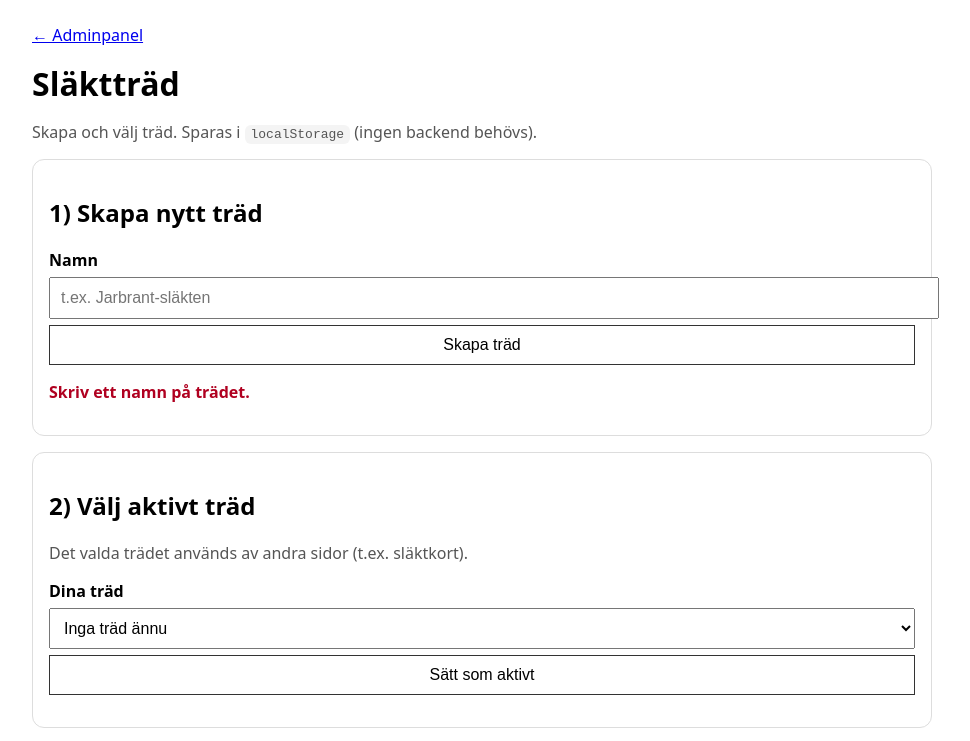
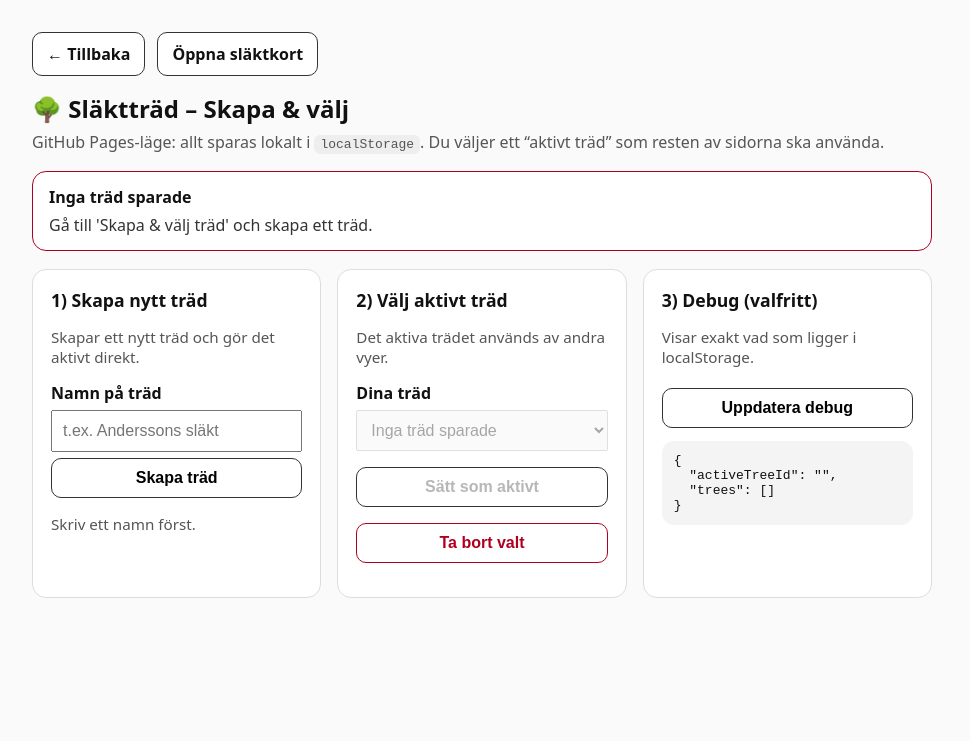
Before and after one commit to Jarbrant/Sl-ktkort, a plain HTML site: page app/trees.html in a window 1280 px wide. Both pictures are taken after a click on the button "Skapa träd". Shown: the top 741 px of the page, without its empty margins (158-1128 px from the left). Drawn offline with Linux system fonts and the light colour scheme.

Commit message:
Update trees.html

```diff
--- a/app/trees.html
+++ b/app/trees.html
@@ -3,86 +3,168 @@
 <head>
   <meta charset="utf-8" />
   <meta name="viewport" content="width=device-width, initial-scale=1" />
-  <title>Släktträd – skapa & välj</title>
+  <title>Släktträd – Skapa & välj</title>
+
   <style>
-    body { font-family: system-ui, Arial, sans-serif; padding: 24px; max-width: 900px; margin: 0 auto; }
-    a { display:inline-block; margin-bottom: 16px; }
-    h1 { margin: 0 0 6px; }
-    .muted { color:#555; }
-    .card { border:1px solid #ddd; border-radius:12px; padding:16px; margin-top: 16px; }
-    label { display:block; margin-top: 12px; font-weight: 800; }
-    input, select, button { width:100%; padding:10px; margin-top:6px; font-size:1rem; }
-    button { border:1px solid #333; background:#fff; cursor:pointer; }
-    .row { display:grid; grid-template-columns: 1fr 1fr; gap: 12px; }
-    @media (max-width: 700px) { .row { grid-template-columns: 1fr; } }
-    .ok { font-weight: 800; }
-    .error { color:#b00020; font-weight: 800; }
-    code { background:#f4f4f4; padding:2px 6px; border-radius:6px; }
+    body {
+      font-family: system-ui, Arial, sans-serif;
+      margin: 0;
+      padding: 32px 20px;
+      background: #fafafa;
+      color: #111;
+    }
+    .container { max-width: 900px; margin: 0 auto; }
+    a { color: inherit; text-decoration: none; }
+    .topnav { display:flex; gap:12px; flex-wrap: wrap; align-items:center; margin-bottom: 16px; }
+    .topnav a {
+      display:inline-block;
+      border:1px solid #333;
+      border-radius: 10px;
+      padding: 10px 14px;
+      background:#fff;
+      font-weight: 600;
+    }
+    .topnav a:hover { background:#f0f0f0; }
+
+    h1 { margin: 0 0 6px; font-size: 1.5rem; }
+    .muted { color:#555; margin: 0 0 18px; }
+
+    .grid { display:grid; grid-template-columns: repeat(auto-fit, minmax(280px, 1fr)); gap:16px; }
+    .card {
+      background:#fff;
+      border:1px solid #ddd;
+      border-radius:14px;
+      padding:18px;
+    }
+    .card h2 { margin: 0 0 10px; font-size: 1.1rem; }
+    label { display:block; font-weight:700; margin-top: 10px; }
+    input, select, button {
+      width:100%;
+      padding: 10px;
+      margin-top: 6px;
+      font-size: 1rem;
+      box-sizing: border-box;
+    }
+    button {
+      border:1px solid #333;
+      background:#fff;
+      cursor:pointer;
+      border-radius: 10px;
+      font-weight: 700;
+    }
+    button:hover { background:#f0f0f0; }
+    button.danger { border-color:#b00020; color:#b00020; }
+    button.danger:hover { background:#fff0f0; }
+
+    .status {
+      border-radius: 14px;
+      padding: 14px 16px;
+      border:1px solid #ddd;
+      background:#fff;
+      margin: 14px 0 18px;
+    }
+    .status.ok { border-color: #1b5e20; }
+    .status.err { border-color: #b00020; }
+    .statusTitle { font-weight: 900; margin: 0 0 6px; }
+    .statusText { margin: 0; color:#333; }
+
+    .row { display:flex; gap:10px; flex-wrap: wrap; align-items:center; }
+    .row > * { flex: 1; min-width: 160px; }
+    .small { font-size: 0.95rem; color:#555; }
+    code { background:#eee; padding:2px 6px; border-radius:6px; }
+    pre { background:#f4f4f4; padding:12px; border-radius:12px; overflow:auto; }
   </style>
 </head>
+
 <body>
-  <a href="./index.html">← Adminpanel</a>
+  <div class="container">
+    <div class="topnav">
+      <!-- docs-root: index ligger i samma mapp -->
+      <a href="./index.html">← Tillbaka</a>
+      <a href="./slaktkort.html">Öppna släktkort</a>
+    </div>
 
-  <h1>Släktträd</h1>
-  <p class="muted">Skapa och välj träd. Sparas i <code>localStorage</code> (ingen backend behövs).</p>
+    <h1>🌳 Släktträd – Skapa & välj</h1>
+    <p class="muted">
+      GitHub Pages-läge: allt sparas lokalt i <code>localStorage</code>.
+      Du väljer ett “aktivt träd” som resten av sidorna ska använda.
+    </p>
 
+    <!-- Statusruta (du bad om en “ruta” som visar att träd saknas) -->
+    <div id="statusBox" class="status">
+      <p class="statusTitle" id="statusTitle">Status</p>
+      <p class="statusText" id="statusText">Laddar…</p>
+    </div>
+
+    <div class="grid">
       <div class="card">
         <h2>1) Skapa nytt träd</h2>
+        <p class="small">Skapar ett nytt träd och gör det aktivt direkt.</p>
 
-    <label for="name">Namn</label>
-    <input id="name" placeholder="t.ex. Jarbrant-släkten" />
+        <label for="treeName">Namn på träd</label>
+        <input id="treeName" placeholder="t.ex. Anderssons släkt" />
 
         <button id="createBtn" type="button">Skapa träd</button>
-    <p id="createMsg" class="muted" aria-live="polite"></p>
+
+        <p class="small" id="createMsg" aria-live="polite"></p>
       </div>
 
       <div class="card">
         <h2>2) Välj aktivt träd</h2>
-    <p class="muted">Det valda trädet används av andra sidor (t.ex. släktkort).</p>
+        <p class="small">Det aktiva trädet används av andra vyer.</p>
 
         <label for="treeSelect">Dina träd</label>
         <select id="treeSelect"></select>
 
+        <div class="row" style="margin-top:10px;">
           <button id="setActiveBtn" type="button">Sätt som aktivt</button>
-    <p id="activeMsg" class="muted" aria-live="polite"></p>
+          <button id="deleteBtn" class="danger" type="button">Ta bort valt</button>
+        </div>
+
+        <p class="small" id="selectMsg" aria-live="polite"></p>
       </div>
 
       <div class="card">
         <h2>3) Debug (valfritt)</h2>
-    <button id="refreshBtn" type="button">Visa rådata</button>
-    <pre id="out" style="white-space:pre-wrap; background:#f4f4f4; padding:12px; border-radius:10px; overflow:auto;">{}</pre>
+        <p class="small">Visar exakt vad som ligger i localStorage.</p>
+        <button id="refreshDebugBtn" type="button">Uppdatera debug</button>
+        <pre id="debugOut">[]</pre>
+      </div>
+    </div>
   </div>
 
   <script>
-  // ============================================================
-  // LocalStorage keys (håll dessa konsekventa i hela projektet)
-  // ============================================================
+    // ============================
+    // LocalStorage-nycklar (enhetliga)
+    // ============================
     const KEY_TREES = "slakttradet_trees";
     const KEY_ACTIVE = "slakttradet_active_tree_id";
 
     // DOM
-  const nameEl = document.getElementById("name");
+    const statusBox = document.getElementById("statusBox");
+    const statusTitle = document.getElementById("statusTitle");
+    const statusText = document.getElementById("statusText");
+
+    const treeName = document.getElementById("treeName");
     const createBtn = document.getElementById("createBtn");
     const createMsg = document.getElementById("createMsg");
 
     const treeSelect = document.getElementById("treeSelect");
     const setActiveBtn = document.getElementById("setActiveBtn");
-  const activeMsg = document.getElementById("activeMsg");
+    const deleteBtn = document.getElementById("deleteBtn");
+    const selectMsg = document.getElementById("selectMsg");
 
-  const refreshBtn = document.getElementById("refreshBtn");
-  const out = document.getElementById("out");
+    const refreshDebugBtn = document.getElementById("refreshDebugBtn");
+    const debugOut = document.getElementById("debugOut");
 
-  function setMsg(el, type, text) {
-    el.innerHTML = type === "error"
-      ? "<span class='error'>" + text + "</span>"
-      : type === "ok"
-        ? "<span class='ok'>" + text + "</span>"
-        : text;
+    function safeParse(raw, fallback) {
+      try { return JSON.parse(raw); } catch { return fallback; }
     }
 
     function loadTrees() {
-    try { return JSON.parse(localStorage.getItem(KEY_TREES)) || []; }
-    catch { return []; }
+      const raw = localStorage.getItem(KEY_TREES);
+      const trees = safeParse(raw, []);
+      return Array.isArray(trees) ? trees : [];
     }
 
     function saveTrees(trees) {
@@ -94,73 +176,144 @@
     }
 
     function setActiveTreeId(id) {
-    localStorage.setItem(KEY_ACTIVE, String(id));
+      localStorage.setItem(KEY_ACTIVE, String(id || ""));
     }
 
     function makeId() {
-    return "t" + Date.now().toString().slice(-8);
+      return "t" + Date.now().toString(36) + Math.random().toString(36).slice(2, 6);
     }
 
-  function renderTreeSelect() {
+    function setStatus(type, title, text) {
+      statusBox.className = "status " + (type === "ok" ? "ok" : type === "err" ? "err" : "");
+      statusTitle.textContent = title;
+      statusText.textContent = text;
+    }
+
+    function fillSelect() {
       const trees = loadTrees();
       const activeId = getActiveTreeId();
 
-    if (!trees.length) {
-      treeSelect.innerHTML = "<option value=''>Inga träd ännu</option>";
+      treeSelect.innerHTML = "";
+      if (trees.length === 0) {
+        const opt = document.createElement("option");
+        opt.value = "";
+        opt.textContent = "Inga träd sparade";
+        treeSelect.appendChild(opt);
+        treeSelect.disabled = true;
+        setActiveBtn.disabled = true;
+        deleteBtn.disabled = true;
         return;
       }
 
-    treeSelect.innerHTML = "<option value=''>Välj…</option>";
+      treeSelect.disabled = false;
+      setActiveBtn.disabled = false;
+      deleteBtn.disabled = false;
+
       for (const t of trees) {
         const opt = document.createElement("option");
-      opt.value = String(t.id);
-      opt.textContent = t.name + (String(t.id) === activeId ? " (aktivt)" : "");
+        opt.value = t.id;
+        opt.textContent = (t.name || ("Träd " + t.id)) + (t.id === activeId ? " (aktivt)" : "");
         treeSelect.appendChild(opt);
       }
+
+      // Försök välja det aktiva
+      if (activeId) treeSelect.value = activeId;
+      if (!treeSelect.value) treeSelect.selectedIndex = 0;
     }
 
-  function renderDebug() {
+    function updateStatus() {
       const trees = loadTrees();
-    const activeTreeId = getActiveTreeId();
-    out.textContent = JSON.stringify({ trees, activeTreeId }, null, 2);
+      const activeId = getActiveTreeId();
+      const active = trees.find(t => t.id === activeId);
+
+      if (trees.length === 0) {
+        setStatus(
+          "err",
+          "Inga träd sparade",
+          "Gå till 'Skapa & välj träd' och skapa ett träd."
+        );
+        return;
       }
 
-  // Create tree
+      if (!active) {
+        setStatus(
+          "err",
+          "Inget aktivt träd valt",
+          "Välj ett träd och klicka 'Sätt som aktivt'."
+        );
+        return;
+      }
+
+      setStatus("ok", "Aktivt träd", `Aktivt släktträd: ${active.name || active.id}`);
+    }
+
+    function refreshDebug() {
+      const trees = loadTrees();
+      const activeId = getActiveTreeId();
+      debugOut.textContent = JSON.stringify({ activeTreeId: activeId, trees }, null, 2);
+    }
+
+    // ============================
+    // Actions
+    // ============================
     createBtn.addEventListener("click", () => {
-    const name = String(nameEl.value || "").trim();
-    if (!name) return setMsg(createMsg, "error", "Skriv ett namn på trädet.");
+      createMsg.textContent = "";
+      const name = String(treeName.value || "").trim();
+
+      if (!name) {
+        createMsg.textContent = "Skriv ett namn först.";
+        return;
+      }
 
       const trees = loadTrees();
-    const tree = { id: makeId(), name, createdAt: new Date().toISOString(), role: "OWNER" };
+      const id = makeId();
 
-    trees.push(tree);
+      trees.push({ id, name, createdAt: new Date().toISOString() });
+      saveTrees(trees);
+      setActiveTreeId(id);
+
+      treeName.value = "";
+      createMsg.textContent = "Träd skapat och satt som aktivt.";
+
+      fillSelect();
+      updateStatus();
+      refreshDebug();
+    });
+
+    setActiveBtn.addEventListener("click", () => {
+      const id = treeSelect.value;
+      if (!id) return;
+      setActiveTreeId(id);
+      selectMsg.textContent = "Aktivt träd uppdaterat.";
+      fillSelect();
+      updateStatus();
+      refreshDebug();
+    });
+
+    deleteBtn.addEventListener("click", () => {
+      const id = treeSelect.value;
+      if (!id) return;
+
+      const trees = loadTrees().filter(t => t.id !== id);
       saveTrees(trees);
 
-    // Sätt första trädet som aktivt automatiskt
-    if (!getActiveTreeId()) setActiveTreeId(tree.id);
+      const activeId = getActiveTreeId();
+      if (activeId === id) setActiveTreeId("");
 
-    nameEl.value = "";
-    setMsg(createMsg, "ok", "Träd skapat.");
-    renderTreeSelect();
-    renderDebug();
+      selectMsg.textContent = "Träd borttaget.";
+      fillSelect();
+      updateStatus();
+      refreshDebug();
     });
 
-  // Set active
-  setActiveBtn.addEventListener("click", () => {
-    const id = treeSelect.value;
-    if (!id) return setMsg(activeMsg, "error", "Välj ett träd i listan.");
+    refreshDebugBtn.addEventListener("click", refreshDebug);
 
-    setActiveTreeId(id);
-    setMsg(activeMsg, "ok", "Aktivt träd uppdaterat.");
-    renderTreeSelect();
-    renderDebug();
-  });
-
-  refreshBtn.addEventListener("click", renderDebug);
-
-  // Init
-  renderTreeSelect();
-  renderDebug();
+    // ============================
+    // Start
+    // ============================
+    fillSelect();
+    updateStatus();
+    refreshDebug();
   </script>
 </body>
 </html>
```
Lines whose indentation alone changed are shown as unchanged.
